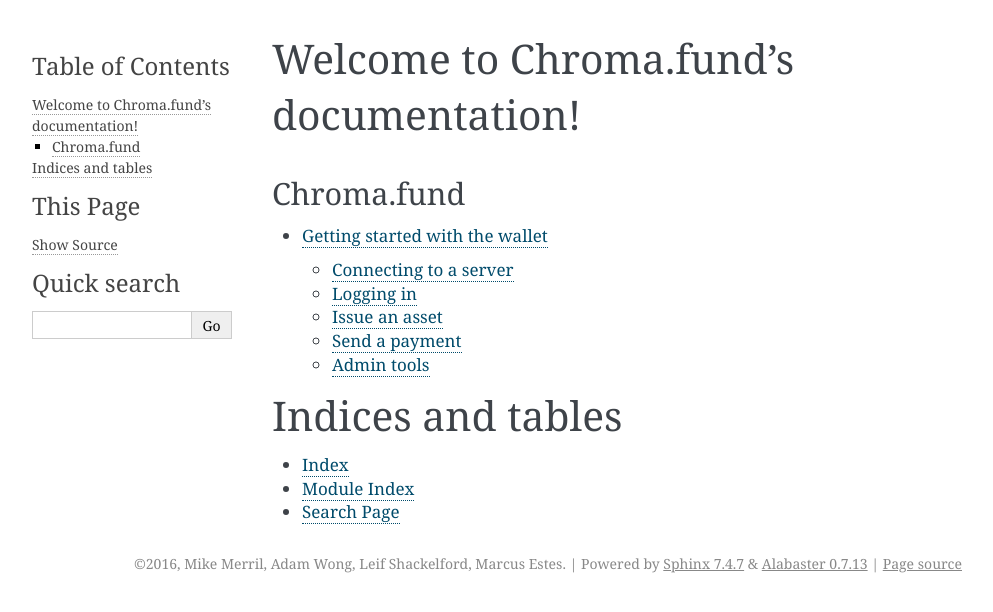
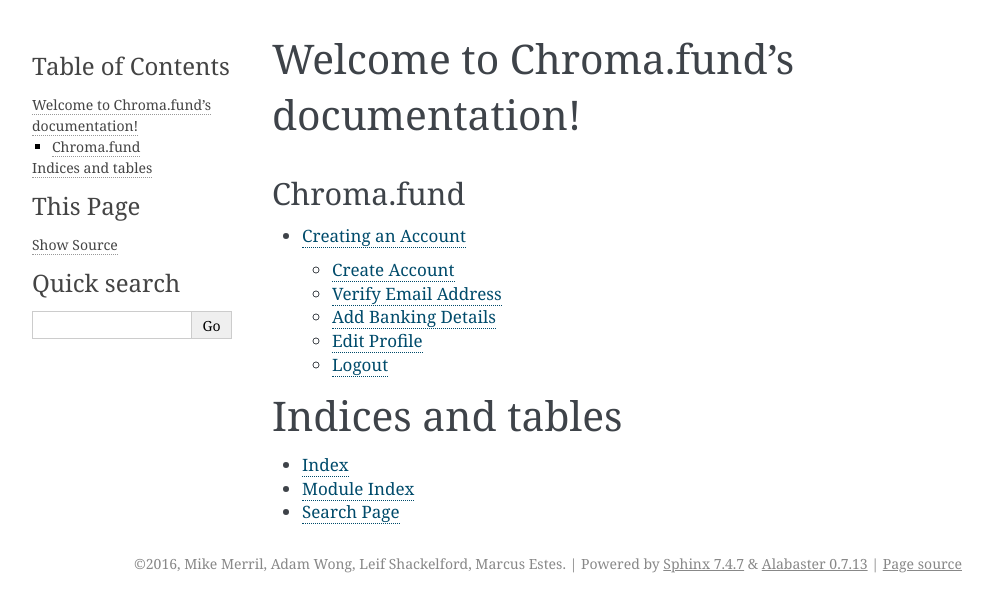
Before and after one commit to ChromaPDX/chroma-fund-docs, a Sphinx documentation site: the page built from docs/source/index.rst, in a window 1280 px wide. Shown: the top 612 px of the page, without its empty margins (148-1141 px from the left). Built offline with Sphinx 7.4.7, drawn with Linux system fonts in a browser that asks for light colours; some of the changed lines change nothing that is shown.

Commit message:
Update account.rst

```diff
--- a/docs/source/chroma_fund/account.rst
+++ b/docs/source/chroma_fund/account.rst
@@ -2,100 +2,51 @@
 
 .. image:: /images/128.png
 
-Getting started with the wallet
-===============================
+Creating an Account
+===================
 
-Openchain Server exposes a :ref:`public HTTP API <http-api>`, which can be called by any program capable of making HTTP calls.
+To create an account select on JOIN in the top menubar.
 
-To wrap all those operations in a user-friendly user interface, we also provide a client: the Openchain Wallet.
 
-The Openchain Wallet is an open source web based interface, available at `wallet.openchain.org <https://wallet.openchain.org>`_.
+Create Account
+--------------
 
-Connecting to a server
-----------------------
+To create your account fill out the form...
 
-The wallet is a client side application running in the browser, and capable of connecting to any Openchain endpoint. It can connect to multiple endpoints at the same time, and pull information and submit transactions to multiple instances of Openchain, however the first time you use it, you need to connect to at least one endpoint.
+.. image:: /images/createyouraccount.png
+
+and select SIGN UP.
+
+Verify Email Address
+--------------------
+
+Now check your email and select the "Complete Signup" link to verify your email address.
+
+You will be taken to your account page.
+
+.. note:: You will see an alert that your email address is confirmed.
+
+Add Banking Details
+-------------------
+
+In order to receive payments you'll need to provide your banking information to Stripe.
+
+TK
 
 .. image:: /images/128.png
 
-The first page invites you to connect to an endpoint. Click the link to use the test endpoint provided by Coinprism, then click "Check endpoint". The wallet will then try to connect to the Openchain instance and retrieve the instance information.
+Select "SIGN IN WITH STRIPE".
 
-.. image:: /images/128.png
+Edit Profile
+------------
 
-Confirm to connect to this endpoint.
+Under EDIT PROFILE you can change your first and last name, upload a photo, and add a bio.
 
-.. note:: The Openchain wallet will memorize the endpoint you are connecting to, so you will only have to perform this step once.
+To do this...
 
-Logging in
-----------
+Then select SAVE.
 
-The wallet will now ask you to provide a mnemonic seed used to derive your private key and address.
+Logout
+------
 
-.. image:: /images/128.png
-
-Click "Create a new wallet" if you want to generate a new mnemonic, and reuse one you have already generated. Click "Sign in" to confirm.
-
-After the key has been derived from your seed, you should see your home screen:
-
-.. image:: /images/128.png
-
-You are now able to receive payments on the Openchain instance by giving your account path to the payer (``/p2pkh/n2yYKCsho8gDrr53SUtzgtKCBypD3JMUxo/`` in the example above).
-
-Issue an asset
---------------
-
-The test endpoint provided by Coinprism has third party asset issuance enabled, so we can now issue an asset.
-
-To do this, click the "Assets" tab.
-
-.. image:: /images/128.png
-
-Select the endpoint and the first slot, and click "Confirm".
-
-.. image:: /images/128.png
-
-Click "Issue Asset" and type an amount to issue (10000 for example). Press "Issue".
-
-You should then see a confirmation of the transaction.
-
-.. image:: /images/128.png
-
-Your account should have been updated with the newly issued asset.
-
-.. image:: /images/128.png
-
-.. tip:: You can use the "Edit Asset Definition" box in the asset issuance page to define :ref:`metadata <asset-metadata>` about your asset, such as a name and icon.
-
-Send a payment
---------------
-
-Now that we have funds, we can send them.
-
-Click the newly issued asset to be taken to the "Send" page.
-
-.. image:: /images/128.png
-
-Type a valid destination, such as ``/p2pkh/mfiCwNxuFYMtb5ytCacgzDAineD2GNCnYo/``, and a valid amount.
-
-Press "Send" to confirm. If the transaction went through successfully, you should see the transaction confirmation screen.
-
-.. image:: /images/128.png
-
-Admin tools
------------
-
-The wallet also has admin tools built-in.
-
-Ledger tree view
-~~~~~~~~~~~~~~~~
-
-The ledger tree view displays a visual representation of the :ref:`account hierarchy <account-hierarchy>`. The details of the record selected on the left will be showed on the right hand side.
-
-.. image:: /images/128.png
-
-Alias editor
-~~~~~~~~~~~~
-
-The alias editor lets you configure :ref:`aliases <aliases>` for specific paths. After an alias has been set, it is possible to send funds to the alias directly using the ``@`` prefix. The wallet will automatically resolve the alias.
-
-.. note:: In the default permission layout, aliases can only be modified by an administrator.
+To log out scroll to the bottom of your account page and select "LOGOUT"
```
